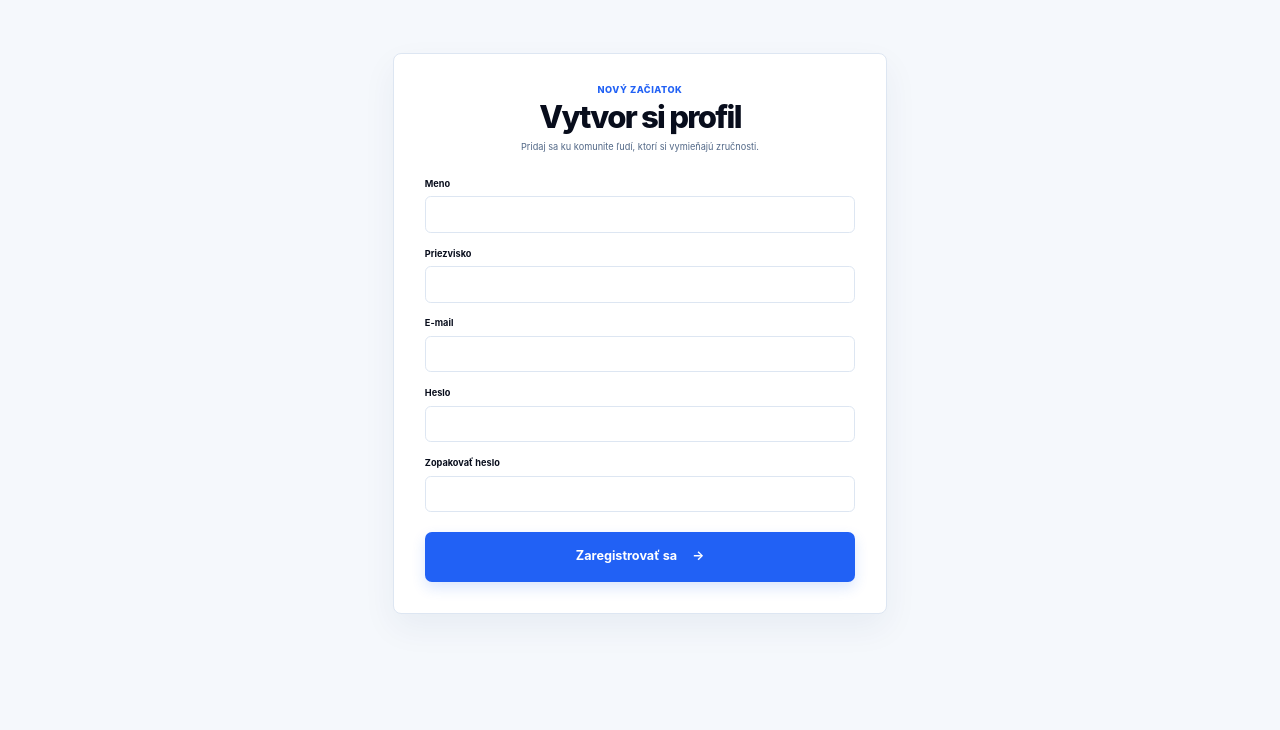
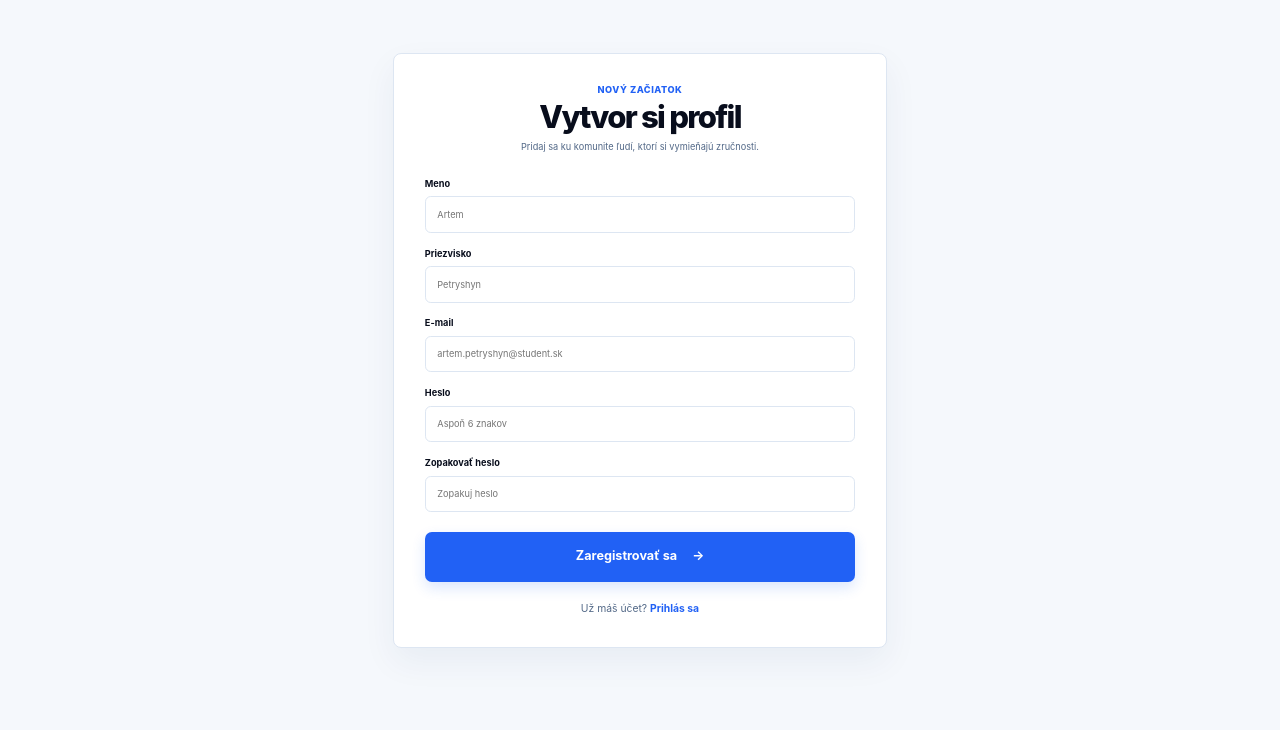
Before and after one commit to petryshynstud/moj-web, a plain HTML site: page registracia.html in a window 1280 px wide. Shown: the part 70-800 px from the top of the page. Drawn offline with Linux system fonts and the light colour scheme.

Commit message:
Staticka registracia a aktualizacia profilu Artem Petryshyn

```diff
--- a/registracia.html
+++ b/registracia.html
@@ -30,13 +30,14 @@
 				<p>Pridaj sa ku komunite ľudí, ktorí si vymieňajú zručnosti.</p>
 			</div>
 			<form class="registration-form" id="registration-form" action="dashboard.html" method="get">
-				<div class="registration-field"><label for="registration-first-name">Meno</label><input id="registration-first-name" name="firstName" type="text" autocomplete="given-name" required></div>
-				<div class="registration-field"><label for="registration-last-name">Priezvisko</label><input id="registration-last-name" name="lastName" type="text" autocomplete="family-name" required></div>
-				<div class="registration-field"><label for="registration-email">E-mail</label><input id="registration-email" name="email" type="email" autocomplete="email" required></div>
-				<div class="registration-field"><label for="registration-password">Heslo</label><input id="registration-password" name="password" type="password" autocomplete="new-password" required></div>
-				<div class="registration-field"><label for="registration-password-repeat">Zopakovať heslo</label><input id="registration-password-repeat" name="passwordRepeat" type="password" autocomplete="new-password" required></div>
+				<div class="registration-field"><label for="registration-first-name">Meno</label><input id="registration-first-name" name="firstName" type="text" placeholder="Artem" autocomplete="given-name" required></div>
+				<div class="registration-field"><label for="registration-last-name">Priezvisko</label><input id="registration-last-name" name="lastName" type="text" placeholder="Petryshyn" autocomplete="family-name" required></div>
+				<div class="registration-field"><label for="registration-email">E-mail</label><input id="registration-email" name="email" type="email" placeholder="artem.petryshyn@student.sk" autocomplete="email" required></div>
+				<div class="registration-field"><label for="registration-password">Heslo</label><input id="registration-password" name="password" type="password" minlength="6" placeholder="Aspoň 6 znakov" autocomplete="new-password" required></div>
+				<div class="registration-field"><label for="registration-password-repeat">Zopakovať heslo</label><input id="registration-password-repeat" name="passwordRepeat" type="password" minlength="6" placeholder="Zopakuj heslo" autocomplete="new-password" required></div>
 				<button class="button button-primary registration-submit" type="submit">Zaregistrovať sa <span aria-hidden="true">→</span></button>
 			</form>
+			<p class="registration-switch">Už máš účet? <a href="prihlasenie.html">Prihlás sa</a></p>
 		</section>
 	</main>
 
--- a/styles.css
+++ b/styles.css
@@ -60,6 +60,7 @@ button { font: inherit; }
 .registration-card { width: min(100%, 430px); margin: 0 auto; padding: 25px 27px 27px; border: 1px solid var(--line); border-radius: 7px; background: #fff; box-shadow: 0 12px 30px rgba(24, 55, 100, .06); }
 .registration-heading { margin-bottom: 20px; text-align: center; }.registration-heading h1 { margin: 5px 0 7px; font-size: 27px; letter-spacing: -1.5px; }.registration-heading p:not(.eyebrow) { margin: 0; color: var(--muted); font-size: 8px; }
 .registration-form { display: grid; gap: 12px; }.registration-field { display: grid; gap: 5px; }.registration-field label { color: var(--ink); font-size: 8px; font-weight: 700; }.registration-field input, .registration-field textarea { width: 100%; padding: 9px 10px; border: 1px solid var(--line); border-radius: 5px; outline: 0; background: #fff; color: var(--ink); font: inherit; font-size: 8px; }.registration-field textarea { min-height: 58px; resize: vertical; }.registration-field input:focus, .registration-field textarea:focus { border-color: var(--blue); box-shadow: 0 0 0 3px rgba(33, 97, 245, .1); }.registration-submit { width: 100%; margin-top: 5px; border: 0; cursor: pointer; }
+.registration-switch { margin: 16px 0 0; color: var(--muted); font-size: 9px; text-align: center; }.registration-switch a { color: var(--blue); font-weight: 700; }
 
 .hero { min-height: 365px; display: grid; grid-template-columns: 1fr 1fr; align-items: center; gap: 40px; }
 .dashboard-heading { padding: 48px 0 25px; }.dashboard-heading h1 { margin: 5px 0 8px; font-size: 30px; letter-spacing: -1.6px; }.dashboard-heading > p:last-child { margin: 0; color: var(--muted); font-size: 9px; }.dashboard-recommendations { padding-bottom: 55px; }.dashboard-recommendations .profile-grid { margin-top: 16px; }.dashboard-link { margin-top: 20px; }
```
Also changed, not shown: dashboard.html (+1 -1 lines), moj-profil.html (+3 -3 lines), prihlasenie.html (+3 -2 lines).
